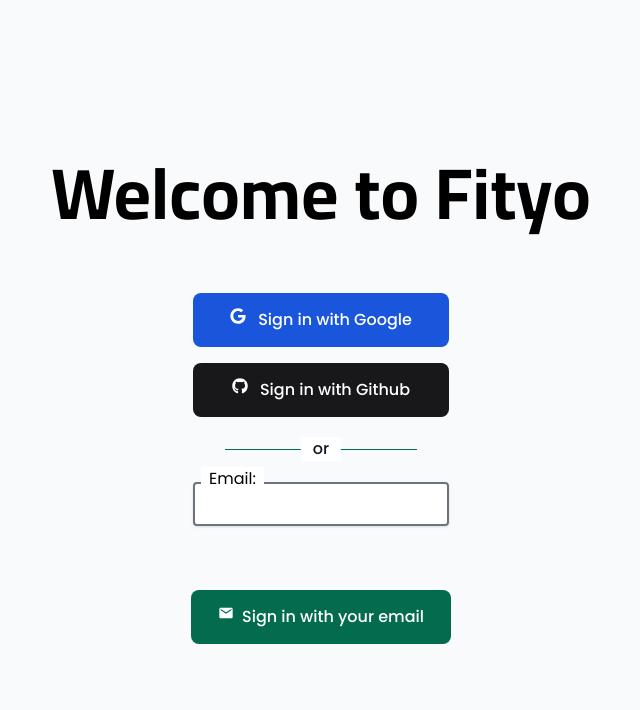
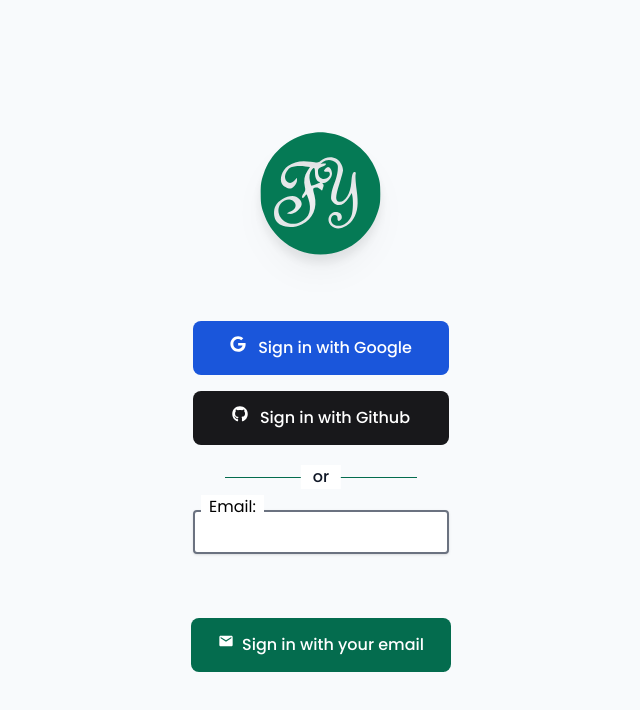
Before and after one commit to maariioxx/Fityo, a Next.js app: page /signup in a window 1280 px wide. Shown: the top 710 px of the page, without its empty margins (319-959 px from the left). Built offline with nearby package versions, Linux system fonts and the light colour scheme.

Commit message:
Change logos

```diff
--- a/src/app/signup/layout.tsx
+++ b/src/app/signup/layout.tsx
@@ -1,15 +1,18 @@
 import { cairo } from '../fonts';
+import Image from 'next/image';
 
 export default function SignupLayout({
   children,
 }: Readonly<{ children: React.ReactNode }>) {
   return (
     <div className="min-h-screen flex flex-col items-center justify-center gap-16">
-      <h1
-        className={`${cairo.className} text-6xl md:text-7xl font-bold text-center`}
-      >
-        Welcome to Fityo
-      </h1>
+      <Image
+        src="/assets/logo-128.svg"
+        width={128}
+        height={128}
+        alt="Fityo logo"
+        className="drop-shadow-xl"
+      />
       {children}
     </div>
   );
```
